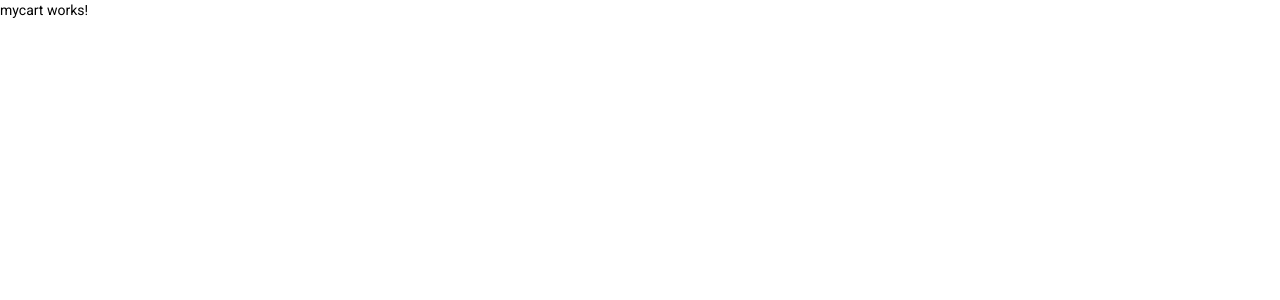
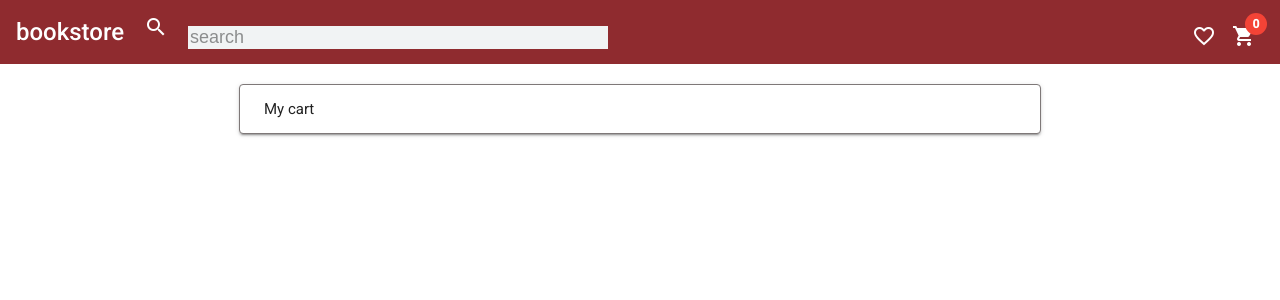
Before and after one commit to sravanisabbisett/BookStore, an Angular app: page /cart in a window 1280 px wide. Shown: the top 300 px of the page. Built offline with nearby package versions, Linux system fonts and the light colour scheme.

Commit message:
ADDED:my cart

```diff
--- a/src/app/app.module.ts
+++ b/src/app/app.module.ts
@@ -25,6 +25,8 @@ import { HeadersComponent } from './components/headers/headers.component';
 import { OrderComponent } from './components/order/order.component';
 import {MatTableModule} from '@angular/material/table';
 import { MycartComponent } from './components/mycart/mycart.component';
+import {MatExpansionModule} from '@angular/material/expansion';
+import {MatRadioModule} from '@angular/material/radio';
 
 @NgModule({
   declarations: [
@@ -40,7 +42,7 @@ import { MycartComponent } from './components/mycart/mycart.component';
     MycartComponent,
   ],
   imports: [
-    BrowserModule,MatTableModule,
+    BrowserModule,MatTableModule,MatExpansionModule,MatRadioModule,
     AppRoutingModule,HttpClientModule,MatTooltipModule,MatBadgeModule,
     BrowserAnimationsModule,MatToolbarModule,
     MatFormFieldModule,MatInputModule,MatCardModule,MatIconModule,ReactiveFormsModule,FormsModule,MatButtonModule
--- a/src/app/components/getbooks/getbooks.component.html
+++ b/src/app/components/getbooks/getbooks.component.html
@@ -1,7 +1,7 @@
 <div class="flexrow">
     <mat-card *ngFor=" let book of booksArray" class="grid-item">
         <mat-card-content class="cover">
-            <img src="../../../assets/images/Homecoming-by-Luan-Goldie.webp">
+            <img src="../../../assets/ram.jpg">
         </mat-card-content>
         <mat-card-content class="detail">
             <mat-card-title>
--- a/src/app/components/login/login.component.html
+++ b/src/app/components/login/login.component.html
@@ -5,7 +5,7 @@
             <form [formGroup]="loginForm" autocomplete="off" novalidate (ngSubmit)="loginUser(loginForm.value)">
                 <mat-card-content>
                     <mat-card-subtitle>LOGIN</mat-card-subtitle>
-                    <p>To Continue With Book Store</p>
+                    <span>To Continue With Book Store</span>
                     <div fxLayout="column" fxLayoutWrap fxLayoutGap="10px" fxLayout.xs="column">
                         <div>
                             <mat-form-field [style.fontSize.px]="12" appearance="outline" fxFlex="100" fxFlex.xs="100">
--- a/src/app/components/mycart/mycart.component.html
+++ b/src/app/components/mycart/mycart.component.html
@@ -1 +1,102 @@
-<p>mycart works!</p>
+<app-header></app-header>
+<mat-accordion>
+    <div>
+        <mat-expansion-panel hideToggle class="center">
+            <mat-expansion-panel-header>
+                <mat-panel-title>
+                    My cart
+                </mat-panel-title>
+            </mat-expansion-panel-header>
+            <div>
+                <div style="display: flex;">
+                    <span>
+                        <img src="../../../assets/ram.jpg" class="image">
+                    </span>
+                    <span class="position">
+                        <mat-card-title>RAM</mat-card-title>
+                        <mat-card-subtitle><br>by Amish</mat-card-subtitle>
+                        <mat-card-content><br>220<br></mat-card-content>
+                        <button mat-icon-button>
+                            <mat-icon>remove_circle_outline</mat-icon>
+                        </button>
+                        220
+                        <button mat-icon-button>
+                            <mat-icon>add_circle_outline</mat-icon>
+                        </button>
+                        <button mat-stroked-button>
+                            remove
+                        </button>
+                    </span>
+                </div>
+            </div>
+            <mat-action-row>
+                <button mat-button color="primary" ></button>
+            </mat-action-row>
+
+        </mat-expansion-panel>
+    </div>
+</mat-accordion>
+
+
+<!-- <mat-accordion>
+    <div class="main">
+        <mat-expansion-panel>
+            <mat-expansion-panel-header>
+                <mat-panel-title>Customer Details</mat-panel-title>
+            </mat-expansion-panel-header>
+            <form [formGroup]="customerForm">
+                <div class="mat-div">
+                    <div class="form-div">
+                        <mat-form-field appearance="outline">
+                            <mat-label>First Name</mat-label>
+                            <input matInput type="text" placeholder="firstName" formControlName="firstName"
+                                id="fisrtName">
+                        </mat-form-field>
+                        <mat-form-field appearance="outline">
+                            <mat-label>Phone number</mat-label>
+                            <input matInput type="text" placeholder="PhoneNumber" formControlName="PhoneNumber"
+                                id="PhoneNumber">
+                        </mat-form-field>
+                    </div>
+                    <div class="form-div">
+                        <mat-form-field appearance="outline">
+                            <mat-label>Pin Code</mat-label>
+                            <input matInput type="text" placeholder="PinCode" formControlName="PinCode" id="PinCode">
+                        </mat-form-field>
+                        <mat-form-field appearance="outline">
+                            <mat-label>Locality</mat-label>
+                            <input matInput type="text" placeholder="Locality" formControlName="Locality" id="Locality">
+                        </mat-form-field>
+                    </div>
+                    <div class="address-div">
+                        <mat-form-field class="address-field" appearance="outline">
+                            <mat-label>Address</mat-label>
+                            <textarea matInput type="text" placeholder="Address" formControlName="Address"
+                                id="Address"></textarea>
+                        </mat-form-field>
+                    </div>
+                    <div class="form-div">
+                        <mat-form-field appearance="outline">
+                            <mat-label>City/Town</mat-label>
+                            <input matInput type="text" placeholder="City/Town" formControlName="City/Town"
+                                id="City/Town">
+                        </mat-form-field>
+                        <mat-form-field appearance="outline">
+                            <mat-label>LandMark</mat-label>
+                            <input matInput type="text" placeholder="LandMark" formControlName="LandMark" id="LandMark">
+                        </mat-form-field>
+                    </div>
+                    <div>
+                        <mat-radio-group aria-label="Type">
+                            <div class="mat-radio">
+                                <mat-radio-button value="1">Home</mat-radio-button>
+                            <mat-radio-button value="2">Work</mat-radio-button>
+                            <mat-radio-button value="2">Other</mat-radio-button>
+                            </div>
+                        </mat-radio-group>
+                    </div>
+                </div>
+            </form>
+        </mat-expansion-panel>
+    </div>
+</mat-accordion> -->
--- a/src/app/components/mycart/mycart.component.scss
+++ b/src/app/components/mycart/mycart.component.scss
@@ -0,0 +1,57 @@
+.position{
+    position: absolute;
+    left: 120px;
+    width: 200px;
+}
+
+.image{
+    height:120px
+}
+
+.mat-expansion-panel{
+    display: inline-block;
+    width: 800px;
+    justify-content: center;
+}
+
+
+.header {
+    flex-shrink: 0;
+    flex-grow: 0;
+  }
+  .form-div {
+    margin-bottom: none;
+    display: flex;
+  }
+  .main {
+    text-align: -webkit-center;
+  }
+  .mat-div{
+      width:600px;
+      margin-right: auto;
+  }
+  .mat-expansion-panel {
+    width: 800px;
+    border: 1px solid rgb(126, 120, 120);
+  }
+  .mat-form-field {
+    margin-right: 10px;
+  }
+  .address-div{
+      text-align: initial;
+  }
+  .address-field{
+      width: 410px;
+  }
+  .mat-radio{
+    display: flex;
+  }
+  .center{
+    display: block;
+    margin-left: auto;
+    margin-right: auto;
+  }
+
+  .mat-accordion{
+      padding: 10px;
+  }
--- a/src/app/components/mycart/mycart.component.ts
+++ b/src/app/components/mycart/mycart.component.ts
@@ -1,4 +1,5 @@
 import { Component, OnInit } from '@angular/core';
+import { FormGroup } from '@angular/forms';
 
 @Component({
   selector: 'app-mycart',
@@ -8,7 +9,7 @@ import { Component, OnInit } from '@angular/core';
 export class MycartComponent implements OnInit {
 
   constructor() { }
-
+  customerForm!: FormGroup
   ngOnInit(): void {
   }
 
```
Also changed, not shown: src/assets/ram.jpg (added), 1 other file (tests, documents, lock files or other folders).
